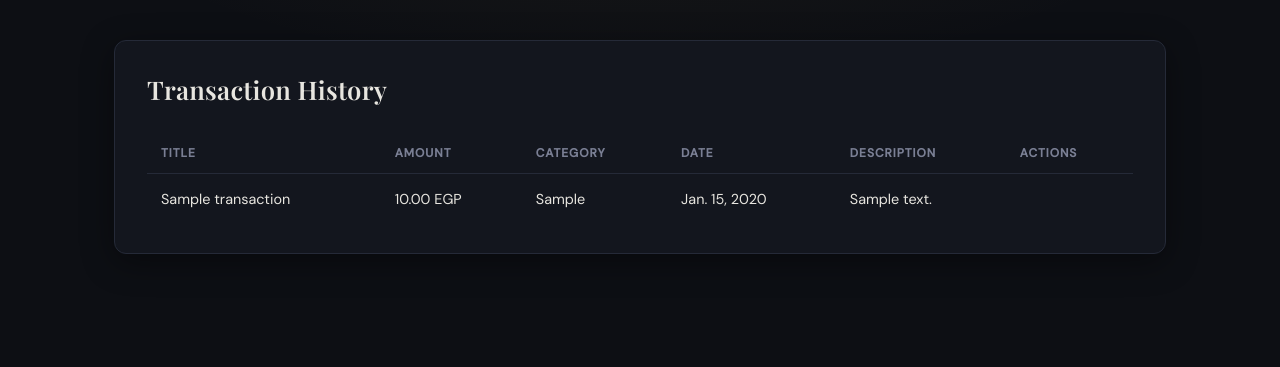
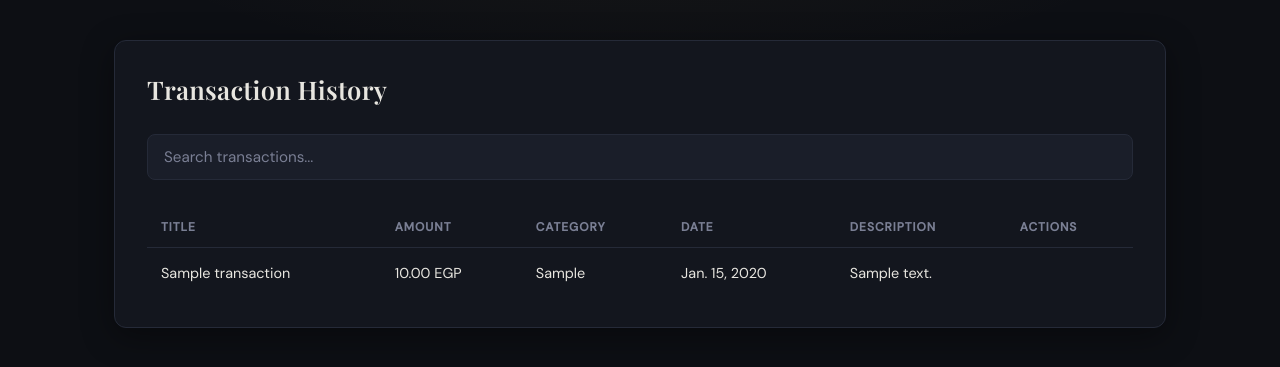
Before and after one commit to yasminsherif200/Masroofy, a Django app: template core/templates/core/history.html in a window 1280 px wide. Shown: the top 367 px of the page. Run offline with Django 5.2, Linux system fonts and the light colour scheme; the template is opened without the code that fills it: values that come from a table or form of the project are taken from there, others are empty; tables that the repository leaves empty hold one stand-in row (values such as "Sample post").

Commit message:
Bonus 2: Searching Transactions

```diff
--- a/core/templates/core/history.html
+++ b/core/templates/core/history.html
@@ -4,8 +4,10 @@
 <div class="card">
     <h2>Transaction History</h2>
 
+    <input type="text" id="searchInput" placeholder="Search transactions..." style="margin-bottom:20px; width:100%;">
+
     {% if transactions %}
-        <table style="width:100%; border-collapse:collapse;">
+        <table style="width:100%; border-collapse:collapse;" id="transactionTable">
             <thead>
                 <tr>
                     <th>Title</th>
@@ -16,7 +18,7 @@
                     <th>Actions</th>
                 </tr>
             </thead>
-            <tbody>
+            <tbody id="transactionBody">
                 {% for t in transactions %}
                 <tr>
                     <td>{{ t.title }}</td>
@@ -43,4 +45,15 @@
         <p>No transactions yet.</p>
     {% endif %}
 </div>
+
+<script>
+    document.getElementById('searchInput').addEventListener('input', function() {
+        const search = this.value.toLowerCase();
+        const rows = document.querySelectorAll('#transactionBody tr');
+        rows.forEach(row => {
+            const text = row.innerText.toLowerCase();
+            row.style.display = text.includes(search) ? '' : 'none';
+        });
+    });
+</script>
 {% endblock %}
```
